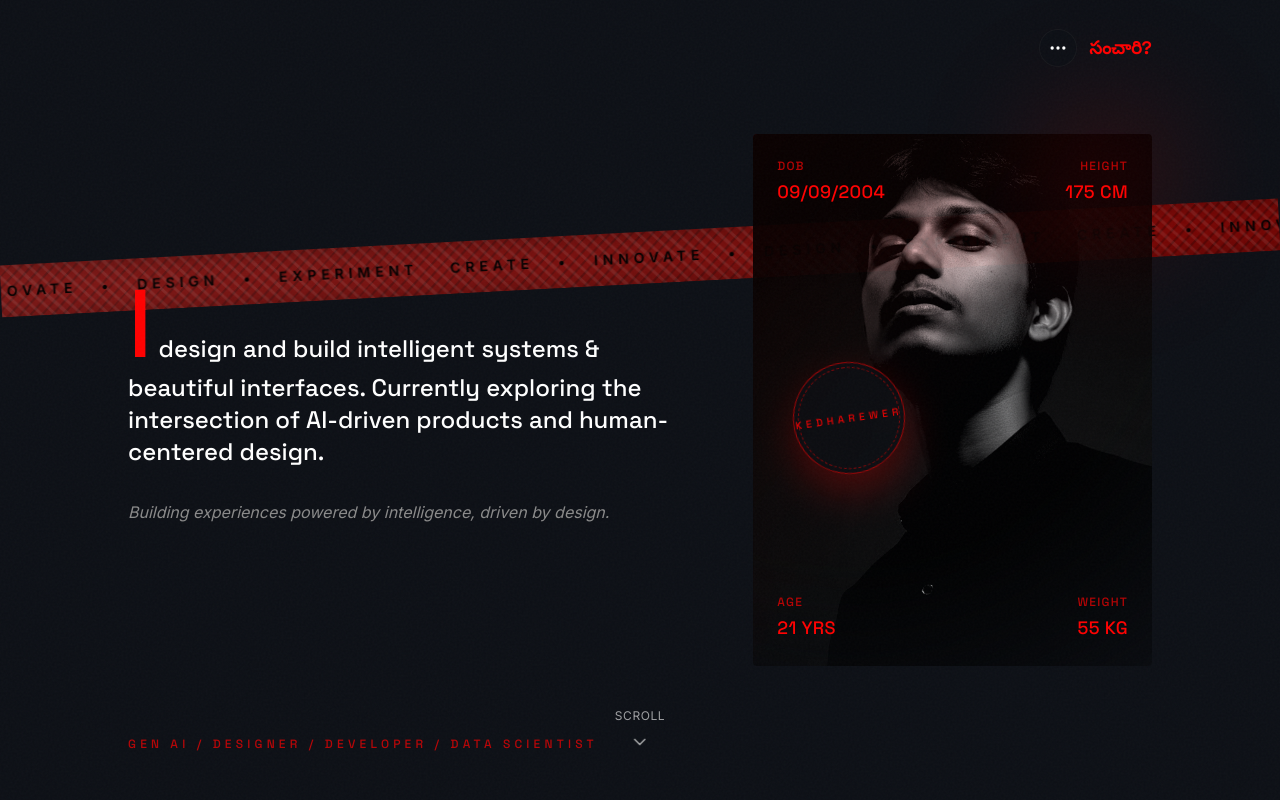
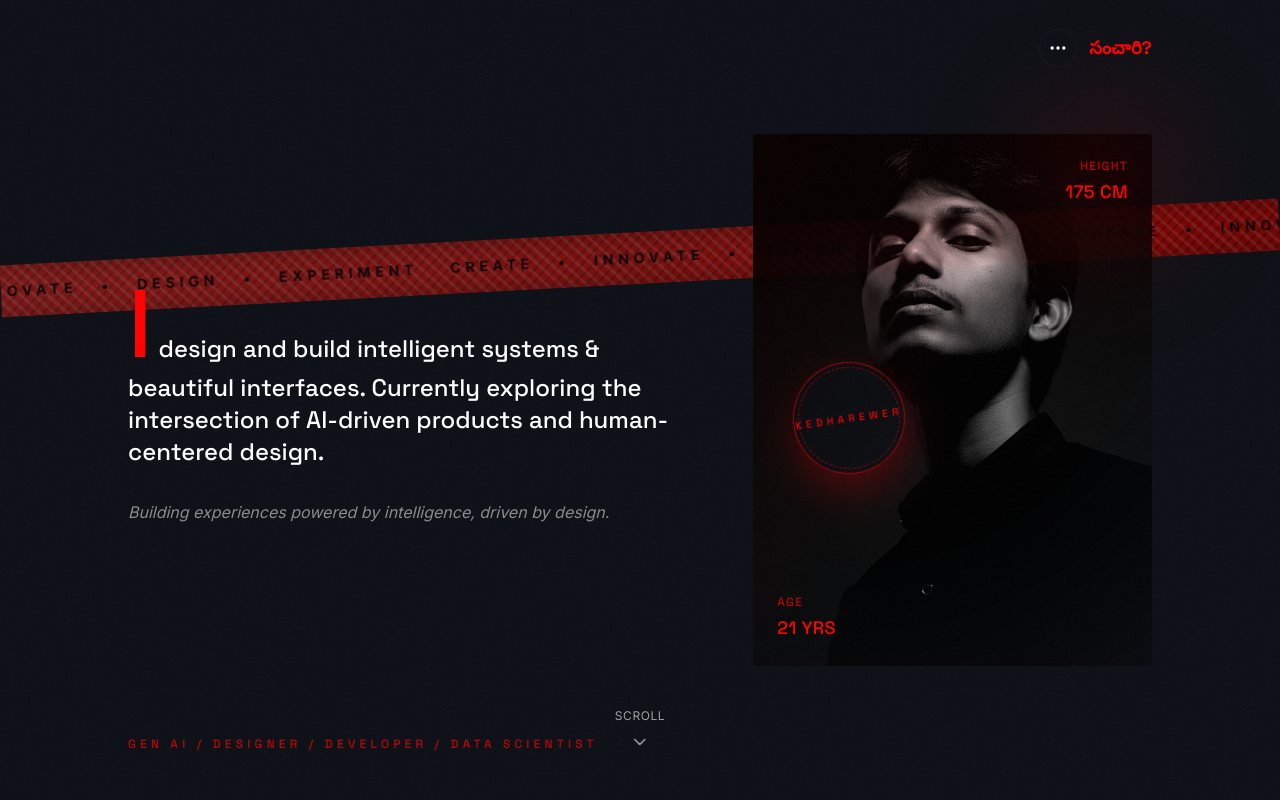
Before and after one commit to Kedhareswer/NaaPeru, a React (Vite) app: page / in a window 1280 px wide. Shown: the top 800 px of the page. Built offline with nearby package versions, Linux system fonts and the light colour scheme; the HTML template or start-up script is replaced by a standard one.

Commit message:
sensitive info -removed

```diff
--- a/src/components/Hero.tsx
+++ b/src/components/Hero.tsx
@@ -60,18 +60,6 @@ export const Hero = () => {
             <div
               className="relative aspect-[3/4] overflow-hidden rounded sm:aspect-[4/3] lg:aspect-[3/4]"
             >
-              {/* Top Left - DOB */}
-              <div className="absolute left-3 top-3 sm:left-4 sm:top-4 md:left-6 md:top-6 z-20 flex flex-col gap-0.5 sm:gap-1">
-                <span className="font-heading text-[0.6rem] sm:text-xs uppercase tracking-widest text-primary/70">
-                  DOB
-                </span>
-                <span className="font-heading text-sm sm:text-base md:text-lg font-medium text-primary" style={{
-                  letterSpacing: '0.02em'
-                }}>
-                  09/09/2004
-                </span>
-              </div>
-
               {/* Top Right - HEIGHT */}
               <div className="absolute right-3 top-3 sm:right-4 sm:top-4 md:right-6 md:top-6 z-20 flex flex-col items-end gap-0.5 sm:gap-1">
                 <span className="font-heading text-[0.6rem] sm:text-xs uppercase tracking-widest text-primary/70">
@@ -125,17 +113,6 @@ export const Hero = () => {
                 </span>
               </div>
 
-              {/* Bottom Right - WEIGHT */}
-              <div className="absolute right-3 bottom-3 sm:right-4 sm:bottom-4 md:right-6 md:bottom-6 z-20 flex flex-col items-end gap-0.5 sm:gap-1">
-                <span className="font-heading text-[0.6rem] sm:text-xs uppercase tracking-widest text-primary/70">
-                  WEIGHT
-                </span>
-                <span className="font-heading text-sm sm:text-base md:text-lg font-medium text-primary" style={{
-                  letterSpacing: '0.02em'
-                }}>
-                  55 KG
-                </span>
-              </div>
             </div>
 
             {/* Floating Element */}
```
